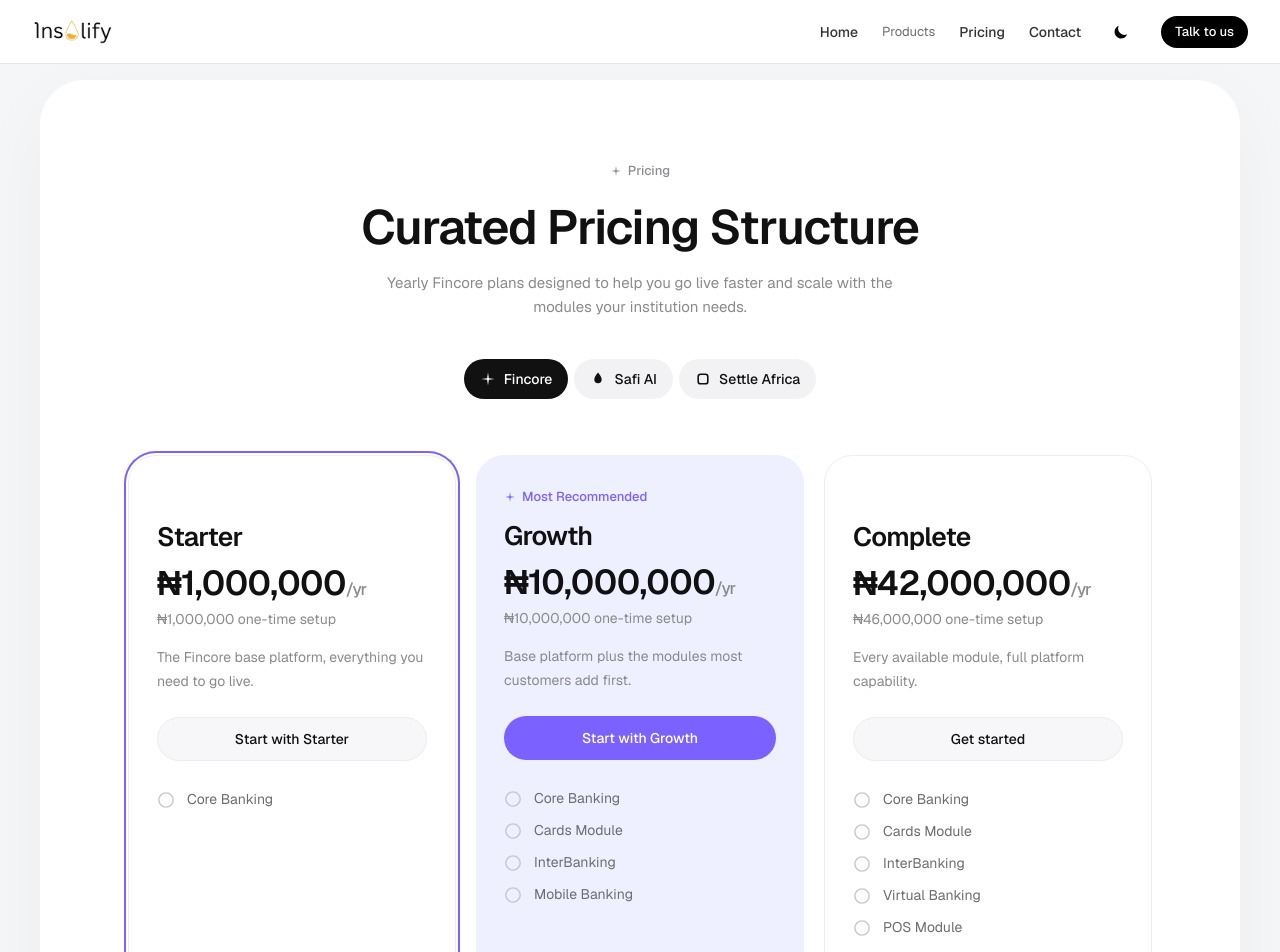
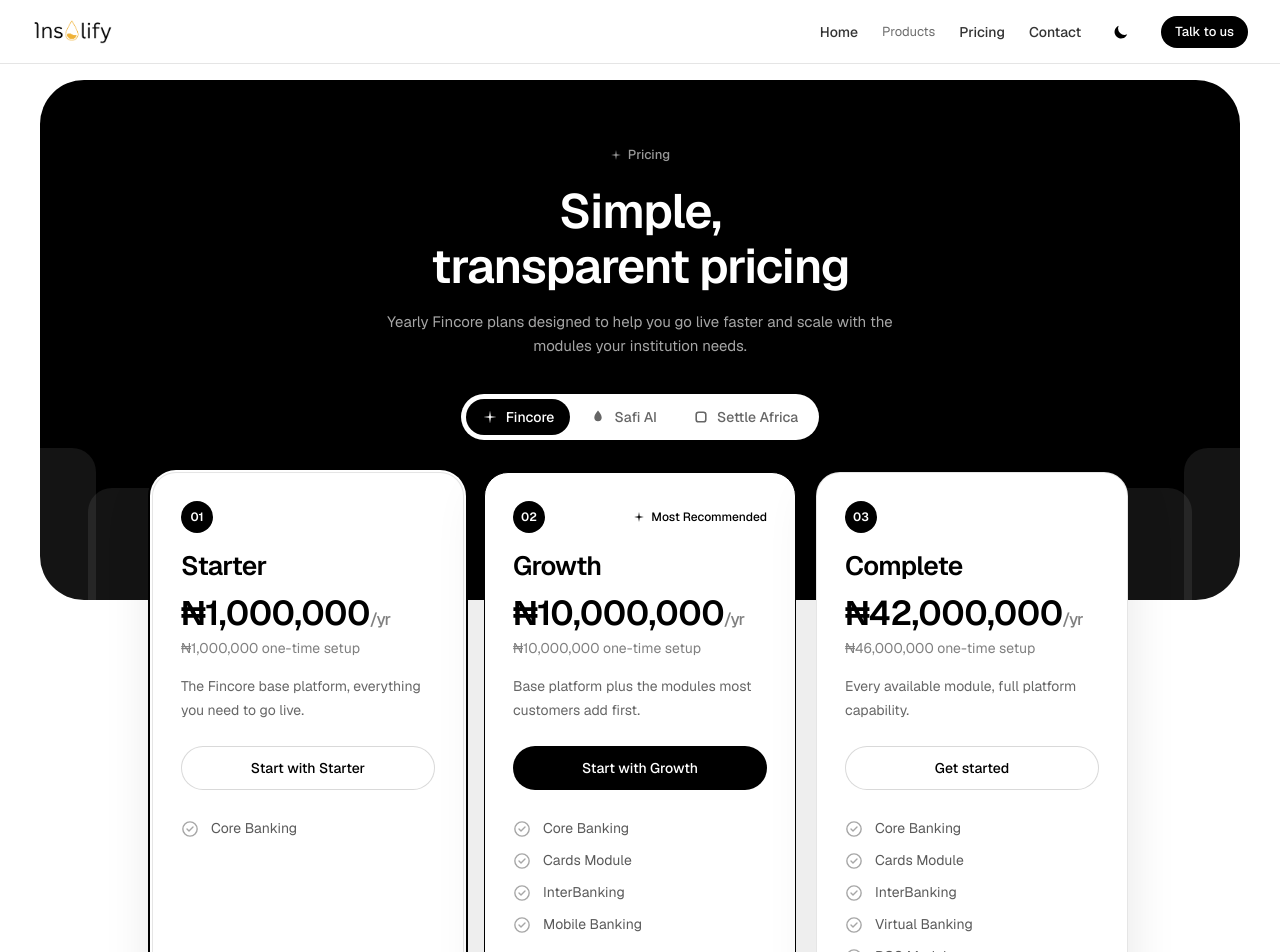
Before and after one commit to devshakur/shakur-insolify, a Next.js app: page /pricing in a window 1280 px wide. Shown: the top 952 px of the page. Built offline with nearby package versions, Linux system fonts and the light colour scheme.

Commit message:
revamp_price_section

```diff
--- a/src/app/pricing/page.tsx
+++ b/src/app/pricing/page.tsx
@@ -13,7 +13,7 @@
   return (
     <div
       id="top"
-      className="flex flex-1 flex-col bg-[#f5f6f8] text-[#2b2b2b] dark:bg-[#0c0c0f] dark:text-[#ededed]"
+      className="flex flex-1 flex-col bg-white text-black dark:bg-black dark:text-white"
     >
       <main className="pt-6 lg:pt-4">
         <PricingSection />
--- a/src/features/pricing/module-builder.tsx
+++ b/src/features/pricing/module-builder.tsx
@@ -152,14 +152,14 @@
         onClick={module.included ? undefined : onToggle}
         className={`flex w-full flex-col rounded-[1.6rem] px-5 py-5 text-left transition-colors sm:flex-row sm:items-start sm:gap-5 ${
           selected
-            ? "border border-transparent bg-[#eef0ff] dark:bg-[#1d1b2c]"
+            ? "border border-black bg-black/5 dark:border-white dark:bg-white/10"
             : "border border-[#eeeef2] bg-[#fafafa] hover:bg-[#f4f4f7] dark:border-white/8 dark:bg-[#18181d] dark:hover:bg-[#1c1c22]"
         } ${module.included ? "cursor-default" : ""}`}
       >
         <span
           className={`mt-0.5 flex size-6 shrink-0 items-center justify-center rounded-full border ${
             selected
-              ? "border-[#7b61ff] bg-[#7b61ff] text-white"
+              ? "border-black bg-black text-white dark:border-white dark:bg-white dark:text-black"
               : "border-[#d5d5dc] bg-white text-transparent dark:border-white/20 dark:bg-transparent"
           }`}
         >
@@ -172,7 +172,7 @@
               {module.name}
             </span>
             {module.included ? (
-              <span className="rounded-full bg-white px-2 py-0.5 text-[11px] font-medium text-[#7b61ff] dark:bg-white/10">
+              <span className="rounded-full bg-white px-2 py-0.5 text-[11px] font-medium text-black dark:bg-white/10 dark:text-white">
                 Included
               </span>
             ) : null}
--- a/src/features/pricing/pricing-section.tsx
+++ b/src/features/pricing/pricing-section.tsx
@@ -48,25 +48,27 @@
 
   return (
     <section id="pricing" className="px-4 pb-8 sm:px-6 lg:px-10">
-      <div className="rounded-4xl bg-white px-5 py-14 shadow-[0_24px_80px_rgba(20,16,40,0.04)] sm:rounded-[2.75rem] sm:px-10 sm:py-16 lg:px-16 lg:py-20 dark:bg-[#141418] dark:shadow-none">
-        <div className="mx-auto max-w-3xl text-center">
-          <p className="inline-flex items-center gap-1.5 text-[13px] font-medium text-[#8b8b93] dark:text-[#9A9AA3]">
+      <div className="relative overflow-hidden rounded-4xl bg-black px-5 pt-14 pb-36 text-white sm:rounded-[2.75rem] sm:px-10 sm:pt-16 sm:pb-40 lg:px-16 dark:bg-white dark:text-black">
+        <PricingBackdrop />
+
+        <div className="relative z-10 mx-auto max-w-3xl text-center">
+          <p className="inline-flex items-center gap-1.5 text-[13px] font-medium text-white/60 dark:text-black/60">
             <SparkIcon />
             Pricing
           </p>
-          <h1 className="mx-auto mt-4 max-w-xl text-balance text-[1.85rem] leading-[1.15] font-semibold tracking-tight text-[#111] sm:text-4xl lg:text-5xl dark:text-white">
-            Curated Pricing Structure
+          <h1 className="mx-auto mt-4 max-w-xl text-balance text-[1.85rem] leading-[1.15] font-semibold tracking-tight sm:text-4xl lg:text-5xl">
+            Simple, transparent pricing
           </h1>
-          <p className="mx-auto mt-4 max-w-lg text-sm leading-6 text-[#8a8a8a] sm:text-[15px] dark:text-[#9CA3AF]">
+          <p className="mx-auto mt-4 max-w-lg text-sm leading-6 text-white/65 sm:text-[15px] dark:text-black/65">
             {catalog.blurb}
           </p>
         </div>
 
-        <div className="mt-10 flex justify-center">
+        <div className="relative z-10 mt-9 flex justify-center">
           <div
             role="tablist"
             aria-label="Pricing products"
-            className="inline-flex max-w-full items-center gap-1.5 overflow-x-auto"
+            className="inline-flex max-w-full items-center gap-1 overflow-x-auto rounded-full border border-white/20 bg-white p-1 dark:border-black/20 dark:bg-black"
             onKeyDown={(event) => {
               const index = pricingProductIds.indexOf(active);
               const next =
@@ -96,10 +98,10 @@
                   aria-controls="pricing-plans"
                   tabIndex={selected ? 0 : -1}
                   onClick={() => selectProduct(product.id)}
-                  className={`inline-flex shrink-0 items-center gap-2 rounded-full px-4 py-2.5 text-sm font-medium transition-colors ${
+                  className={`inline-flex shrink-0 items-center gap-2 rounded-full px-4 py-2 text-sm font-medium transition-colors ${
                     selected
-                      ? "bg-[#111] text-white dark:bg-white dark:text-[#111]"
-                      : "bg-[#f2f2f4] text-[#111] hover:bg-[#e8e8ec] dark:bg-[#2a2a30] dark:text-white dark:hover:bg-[#33333a]"
+                      ? "bg-black text-white dark:bg-white dark:text-black"
+                      : "text-black/60 hover:bg-black/5 hover:text-black dark:text-white/60 dark:hover:bg-white/10 dark:hover:text-white"
                   }`}
                 >
                   <ToggleMark id={product.id} />
@@ -110,11 +112,14 @@
           </div>
         </div>
 
+      </div>
+
+      <div className="relative z-20 mx-auto -mt-28 max-w-5xl px-3 sm:-mt-32 sm:px-6">
         <div
           role="tabpanel"
           id="pricing-plans"
           aria-labelledby={`pricing-tab-${active}`}
-          className="mx-auto mt-12 grid max-w-5xl items-stretch gap-4 lg:mt-14 lg:grid-cols-3 lg:gap-5"
+          className="grid items-stretch gap-5 lg:grid-cols-3"
         >
           {catalog.plans.map((plan) => (
             <PricingCard
@@ -127,11 +132,13 @@
           ))}
         </div>
 
+        <div className="mt-10 rounded-4xl bg-white px-2 py-1 shadow-[0_24px_80px_rgba(0,0,0,0.08)] sm:px-6 dark:bg-black dark:shadow-[0_24px_80px_rgba(255,255,255,0.04)]">
           <ModuleBuilder
             productId={active}
             selectedIds={selectedIds}
             onToggle={toggleModule}
           />
+        </div>
       </div>
     </section>
   );
@@ -152,33 +159,36 @@
 
   return (
     <article
-      className={`relative flex cursor-pointer flex-col rounded-[1.75rem] px-6 pt-8 pb-7 sm:px-7 ${
+      className={`group relative flex cursor-pointer flex-col rounded-3xl border bg-white px-6 pt-7 pb-7 text-black shadow-[0_18px_50px_rgba(0,0,0,0.10)] transition-all duration-300 hover:-translate-y-1.5 hover:shadow-[0_26px_70px_rgba(0,0,0,0.16)] sm:px-7 dark:bg-black dark:text-white dark:shadow-[0_18px_50px_rgba(255,255,255,0.06)] ${
         recommended
-          ? "bg-[#eef0ff] dark:bg-[#1d1b2c]"
-          : "border border-[#eeeef2] bg-white dark:border-white/8 dark:bg-[#18181d]"
-      } ${applied ? "ring-2 ring-[#7b61ff] ring-offset-2 ring-offset-white dark:ring-offset-[#141418]" : ""}`}
+          ? "border-black dark:border-white"
+          : "border-black/10 dark:border-white/15"
+      } ${applied ? "ring-2 ring-black ring-offset-2 ring-offset-white dark:ring-white dark:ring-offset-black" : ""}`}
       onClick={onApply}
     >
-      <p
-        className={`mb-4 inline-flex items-center gap-1.5 text-[13px] font-medium ${
-          recommended ? "text-[#7b61ff]" : "invisible max-lg:hidden"
-        }`}
-      >
+      <div className="mb-5 flex min-h-8 items-center justify-between gap-3">
+        <span className="inline-flex h-8 w-8 items-center justify-center rounded-full bg-black text-xs font-semibold text-white transition-transform duration-300 group-hover:scale-110 dark:bg-white dark:text-black">
+          {plan.id === "starter" ? "01" : plan.id === "growth" ? "02" : "03"}
+        </span>
+        {recommended ? (
+          <span className="inline-flex items-center gap-1.5 text-[12px] font-medium">
             <SparkIcon />
             Most Recommended
-      </p>
+          </span>
+        ) : null}
+      </div>
 
-      <h2 className="text-[1.65rem] leading-none font-semibold tracking-tight text-[#111] dark:text-white">
+      <h2 className="text-[1.65rem] leading-none font-semibold tracking-tight">
         {plan.name}
       </h2>
-      <p className="mt-4 text-[2rem] leading-none font-semibold tracking-tight text-[#111] sm:text-[2.15rem] dark:text-white">
+      <p className="mt-4 text-[2rem] leading-none font-semibold tracking-tight sm:text-[2.15rem]">
         {formatPrice(plan.yearly, currency)}
-        <span className="text-[1.05rem] font-medium text-[#8a8a8a] dark:text-[#9CA3AF]">
+        <span className="text-[1.05rem] font-medium text-black/50 dark:text-white/50">
           /yr
         </span>
       </p>
       {plan.setup > 0 ? (
-        <p className="mt-2 text-sm text-[#8a8a8a] dark:text-[#9CA3AF]">
+        <p className="mt-2 text-sm text-black/50 dark:text-white/50">
           {formatPrice(plan.setup, currency)} one-time setup
         </p>
       ) : (
@@ -186,7 +196,7 @@
           No setup fee
         </p>
       )}
-      <p className="mt-4 min-h-12 text-sm leading-6 text-[#8a8a8a] dark:text-[#9CA3AF]">
+      <p className="mt-4 min-h-12 text-sm leading-6 text-black/60 dark:text-white/60">
         {plan.description}
       </p>
 
@@ -197,8 +207,8 @@
         onClick={(event) => event.stopPropagation()}
         className={`mt-6 inline-flex h-11 items-center justify-center rounded-full px-5 text-sm font-medium transition-colors ${
           recommended
-            ? "bg-[#7b61ff] text-white hover:bg-[#6a4ff0]"
-            : "border border-[#ececf1] bg-[#f7f7f9] text-[#111] hover:bg-[#f0f0f3] dark:border-white/10 dark:bg-white/5 dark:text-white dark:hover:bg-white/10"
+            ? "bg-black text-white hover:bg-black/80 dark:bg-white dark:text-black dark:hover:bg-white/80"
+            : "border border-black/15 bg-white text-black hover:bg-black hover:text-white dark:border-white/20 dark:bg-black dark:text-white dark:hover:bg-white dark:hover:text-black"
         }`}
       >
         {plan.cta}
@@ -208,7 +218,7 @@
         {plan.features.map((feature) => (
           <li
             key={feature}
-            className="flex items-start gap-3 text-sm text-[#6d6d6d] dark:text-[#C8C8C8]"
+            className="flex items-start gap-3 text-sm text-black/65 dark:text-white/65"
           >
             <CheckIcon />
             <span>{feature}</span>
@@ -268,9 +278,23 @@
       viewBox="0 0 18 18"
       fill="none"
       aria-hidden
-      className="mt-0.5 shrink-0 text-[#c5c5cc] dark:text-[#6B6B73]"
+      className="mt-0.5 shrink-0 text-black/35 dark:text-white/35"
     >
       <circle cx="9" cy="9" r="7.15" stroke="currentColor" strokeWidth="1.4" />
+      <path d="m6 9 2 2 4-4" stroke="currentColor" strokeWidth="1.4" strokeLinecap="round" strokeLinejoin="round" />
     </svg>
   );
 }
+
+function PricingBackdrop() {
+  return (
+    <div aria-hidden className="pointer-events-none absolute inset-0 overflow-hidden">
+      <div className="absolute -bottom-10 -left-10 h-48 w-24 rounded-t-3xl bg-white/8 dark:bg-black/8" />
+      <div className="absolute -bottom-8 left-12 h-36 w-24 rounded-t-3xl bg-white/8 dark:bg-black/8" />
+      <div className="absolute -bottom-6 left-32 h-24 w-24 rounded-t-3xl bg-white/8 dark:bg-black/8" />
+      <div className="absolute -right-10 -bottom-10 h-48 w-24 rounded-t-3xl bg-white/8 dark:bg-black/8" />
+      <div className="absolute right-12 -bottom-8 h-36 w-24 rounded-t-3xl bg-white/8 dark:bg-black/8" />
+      <div className="absolute right-32 -bottom-6 h-24 w-24 rounded-t-3xl bg-white/8 dark:bg-black/8" />
+    </div>
+  );
+}
```
Lines whose indentation alone changed are shown as unchanged.
